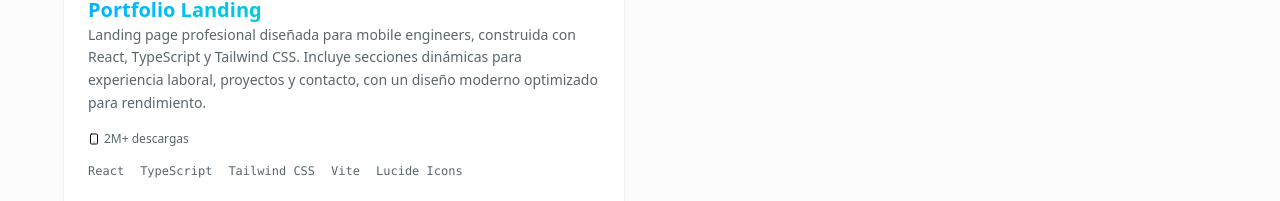
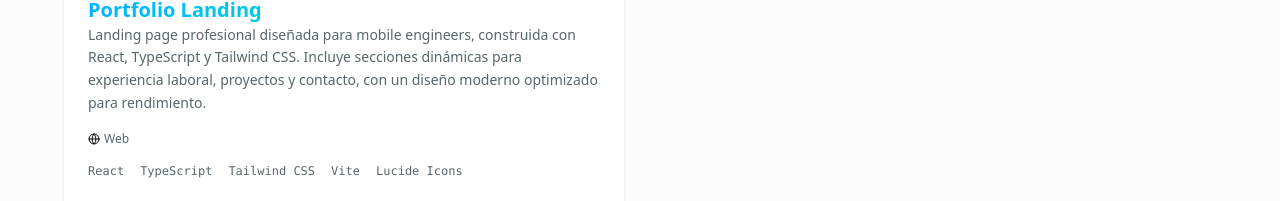
Before and after one commit to tomeydev/portfolio-landing, a React (Vite) app: page / in a window 1280 px wide. Shown: the part 3569-3770 px from the top of the page. Built offline with nearby package versions, Linux system fonts and the light colour scheme.

Commit message:
feat(projects): add PlatformIcon for dynamic platform representation

```diff
--- a/src/components/molecules/ProjectItem.tsx
+++ b/src/components/molecules/ProjectItem.tsx
@@ -1,6 +1,6 @@
 import '../../App.css';
 import { Project } from '../../types/Project';
-import { Smartphone, Github, ExternalLink } from 'lucide-react';
+import { Github, ExternalLink, Globe, Smartphone, LucideIcon } from 'lucide-react';
 import OutlinedButton from '../atoms/OutlinedButton';
 import PrimaryButton from '../atoms/PrimaryButton';
 
@@ -8,7 +8,13 @@ type ProjectItemProps = {
     project: Project
 }
 
+const iconMap: Record<string, LucideIcon> = {
+    Smartphone: Smartphone,
+    Globe: Globe,
+}
+
 export default function ProjectItem({ project }: ProjectItemProps) {
+    const PlatformIcon = iconMap[project.platformIcon] || Globe;
     return (
         <div className='group overflow-hidden bg-card shadow-sm rounded-xl hover:scale-[1.02] transition-all duration-300'>
             <div className='relative aspect-video overflow-hidden'>
@@ -22,8 +28,8 @@ export default function ProjectItem({ project }: ProjectItemProps) {
                 <h3 className='text-xl font-semibold gradient-text'>{project.name}</h3>
                 <p className='text-sm text-muted-foreground leading-relaxed'>{project.description}</p>
                 <div className='flex items-center gap-1'>
-                    <Smartphone className='w-3 h-3' />
-                    <span className='text-xs text-muted-foreground'>2M+ descargas</span>
+                    <PlatformIcon className='w-3 h-3' />
+                    <span className='text-xs text-muted-foreground'>{project.platform}</span>
                 </div>
                 <div className='flex flex-wrap gap-4'>
                     {project.technologies.map((tech) => (
```
